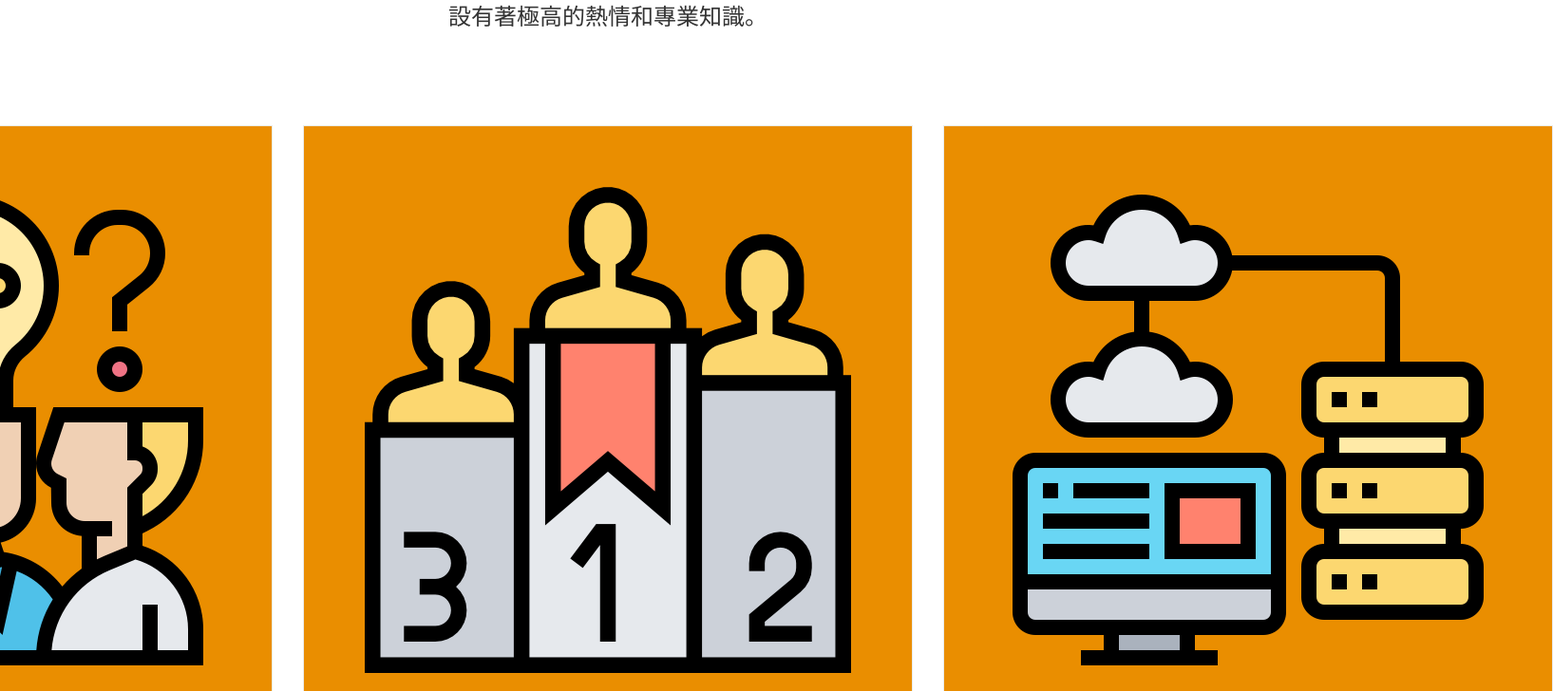
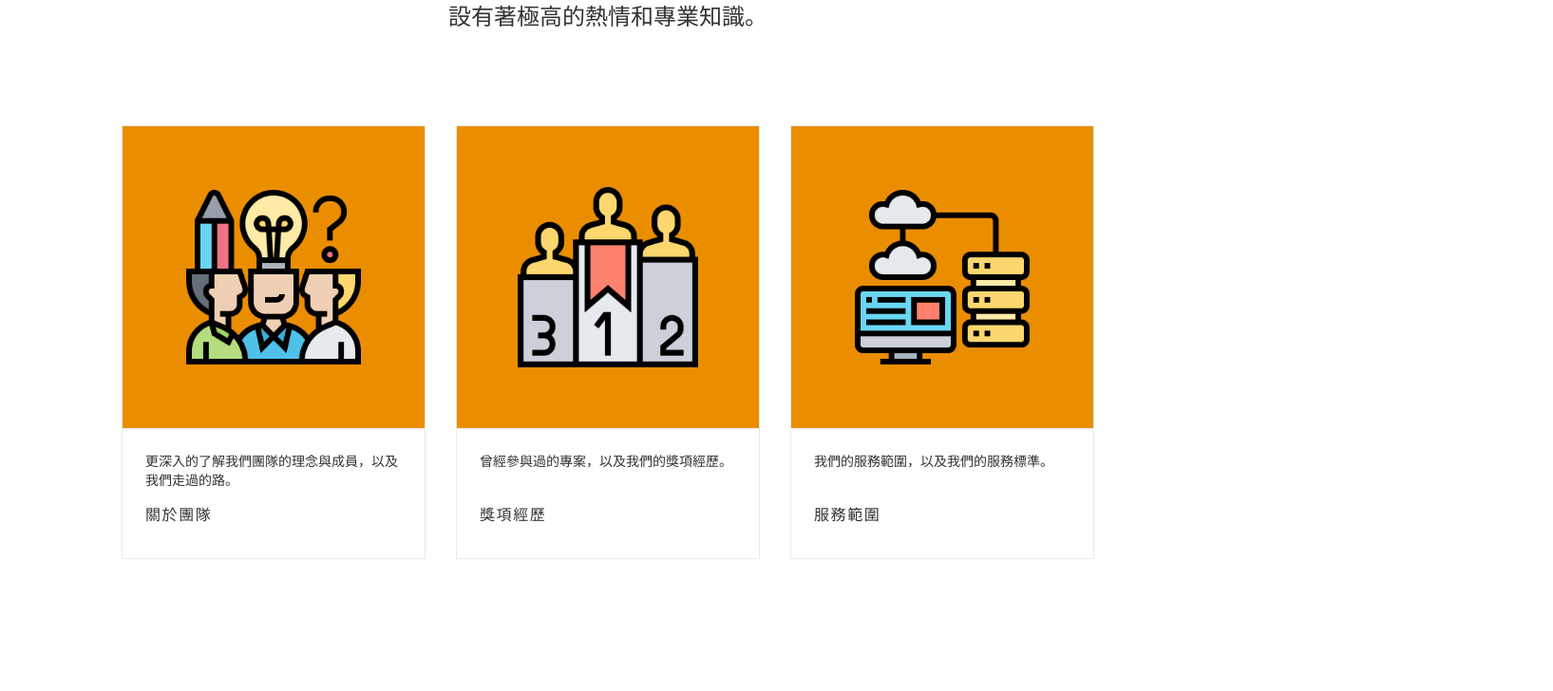
Before and after one commit to CeranaStudio/official-website, a Nuxt app: page / in a window 1280 px wide. Shown: the part 1480-2208 px from the top of the page at 95% size, 1635 px wide, since content can reach past the window. Built offline with nearby package versions, Linux system fonts and the light colour scheme.

Commit message:
fix: Botton size explode problem

```diff
--- a/components/ui/ContextCard.vue
+++ b/components/ui/ContextCard.vue
@@ -4,7 +4,7 @@
     :href="href"
   >
     <div class="card__svg">
-      <img class="max-w-[80vw] p-8 mx-auto md:p-16" :src="src" alt="brainstorm" />
+      <img class="p-8 mx-auto md:p-16" :src="src" alt="brainstorm" />
     </div>
     <div class="card__txt">
       <div class="card__txt__p mb-2 text-sm font-thin min-h-[40px]">
```
Also changed, not shown: components/home/Bottom.vue (+0 -28 lines).
